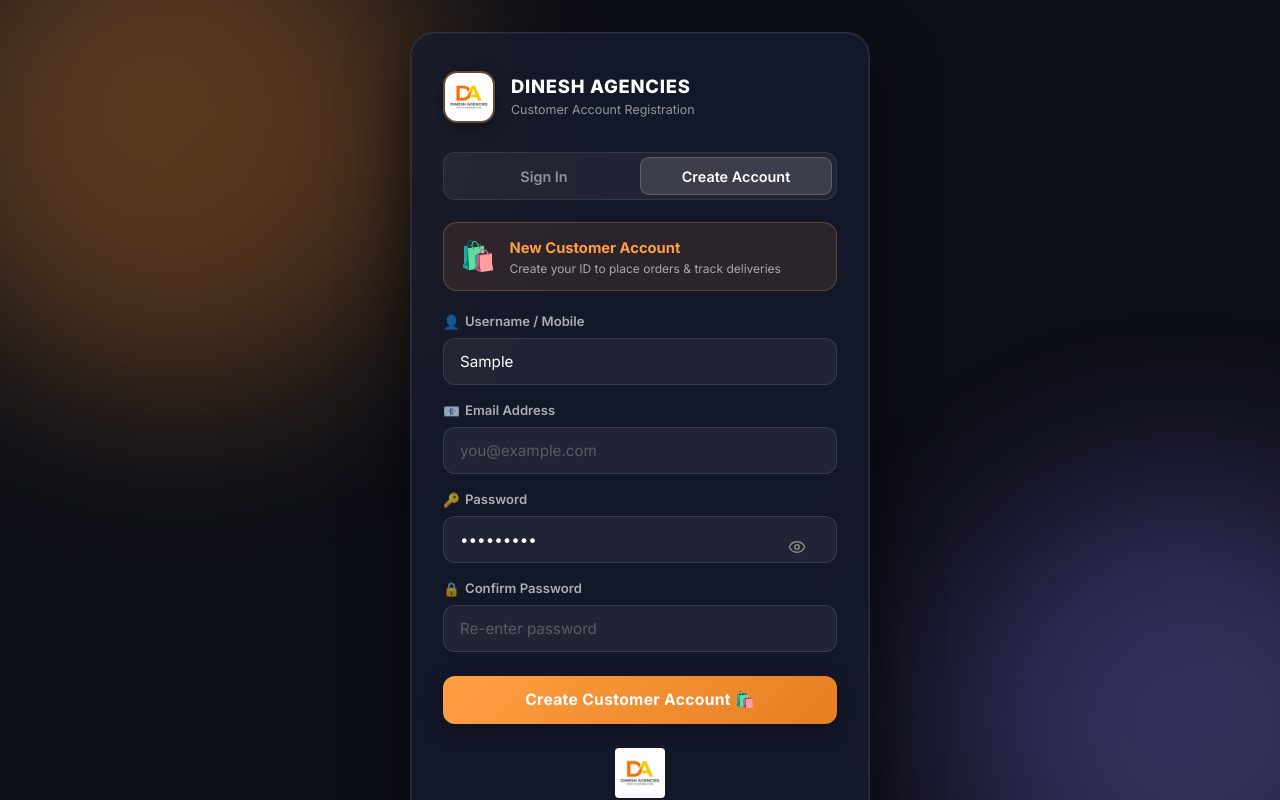
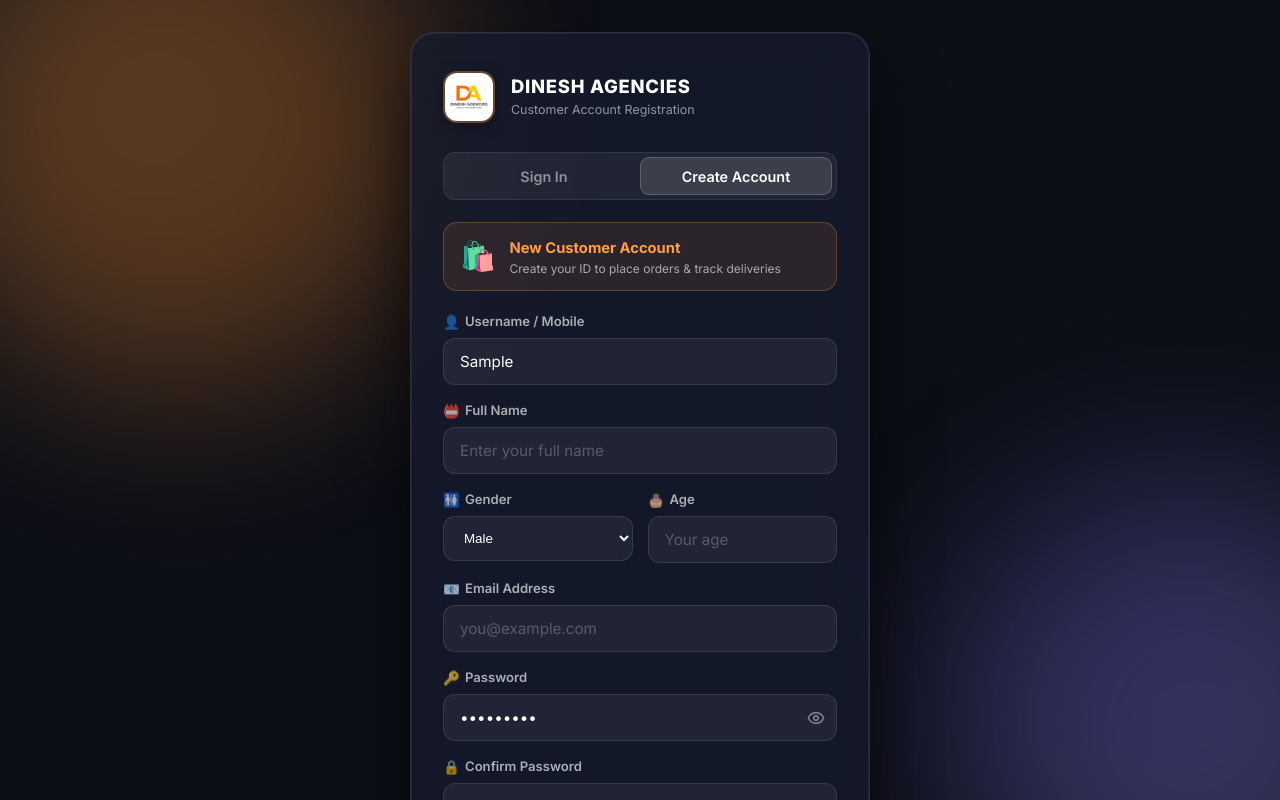
Before and after one commit to DineshTerv/Agencies-DA, a React (Vite) app in the folder frontend/: page /login in a window 1280 px wide. Both pictures are taken after typing "Sample", "Sample123" into the empty fields and a click on the button "Create Account". Shown: the top 800 px of the page. Built offline with nearby package versions, Linux system fonts and the light colour scheme.

Commit message:
feat: add name, gender, and age fields to registration and fix eye icon alignment

```diff
--- a/frontend/src/pages/AuthPage.jsx
+++ b/frontend/src/pages/AuthPage.jsx
@@ -35,7 +35,15 @@
   const [mode, setMode] = useState('login'); // 'login' | 'register'
   const [showPassword, setShowPassword] = useState(false);
   const [selectedRole, setSelectedRole] = useState('user');
-  const [form, setForm] = useState({ username: '', email: '', password: '', confirm: '' });
+  const [form, setForm] = useState({
+    username: '',
+    email: '',
+    password: '',
+    confirm: '',
+    name: '',
+    gender: 'male',
+    age: ''
+  });
   const [loading, setLoading] = useState(false);
   const [error, setError] = useState('');
   const [success, setSuccess] = useState('');
@@ -75,10 +83,12 @@
           username: form.username,
           email: form.email,
           password: form.password,
-          name: form.username,
+          name: form.name || form.username,
+          gender: form.gender,
+          age: form.age,
           phone: '',
           address: '',
-          avatar: 'man'
+          avatar: form.gender === 'female' ? 'girl' : 'man'
         });
         localStorage.setItem('da_users', JSON.stringify(users));
 
@@ -90,6 +100,9 @@
             email: form.email,
             password: form.password,
             role: 'user',
+            name: form.name,
+            gender: form.gender,
+            age: form.age
           });
         } catch (e) {
           console.log("Backend register failed, using local only.");
@@ -98,7 +111,7 @@
         setSuccess('Customer account created successfully! Please sign in.');
         setMode('login');
         setSelectedRole('user');
-        setForm({ username: '', email: '', password: '', confirm: '' });
+        setForm({ username: '', email: '', password: '', confirm: '', name: '', gender: 'male', age: '' });
       } else {
         // LOGIN MODE
         // Clear all previous tokens first to avoid cross-role mixups
@@ -289,6 +302,65 @@
           </div>
 
           {mode === 'register' && (
+            <>
+              <div className="field-group">
+                <label htmlFor="auth-name">
+                  <span className="field-icon">📛</span> Full Name
+                </label>
+                <input
+                  id="auth-name"
+                  name="name"
+                  type="text"
+                  placeholder="Enter your full name"
+                  value={form.name}
+                  onChange={handleChange}
+                  required
+                />
+              </div>
+
+              <div className="field-group" style={{ display: 'flex', flexDirection: 'row', gap: '15px' }}>
+                <div style={{ flex: 1, display: 'flex', flexDirection: 'column', gap: '6px' }}>
+                  <label htmlFor="auth-gender">
+                    <span className="field-icon">🚻</span> Gender
+                  </label>
+                  <select
+                    id="auth-gender"
+                    name="gender"
+                    value={form.gender}
+                    onChange={handleChange}
+                    style={{
+                      width: '100%',
+                      padding: '0.8rem 1rem',
+                      background: 'rgba(255, 255, 255, 0.06)',
+                      border: '1.5px solid rgba(255, 255, 255, 0.1)',
+                      borderRadius: '12px',
+                      color: 'white',
+                      cursor: 'pointer'
+                    }}
+                  >
+                    <option value="male" style={{ color: '#000' }}>Male</option>
+                    <option value="female" style={{ color: '#000' }}>Female</option>
+                    <option value="other" style={{ color: '#000' }}>Other</option>
+                  </select>
+                </div>
+                <div style={{ flex: 1, display: 'flex', flexDirection: 'column', gap: '6px' }}>
+                  <label htmlFor="auth-age">
+                    <span className="field-icon">🎂</span> Age
+                  </label>
+                  <input
+                    id="auth-age"
+                    name="age"
+                    type="number"
+                    min="13"
+                    max="100"
+                    placeholder="Your age"
+                    value={form.age}
+                    onChange={handleChange}
+                    required
+                  />
+                </div>
+              </div>
+
               <div className="field-group">
                 <label htmlFor="auth-email">
                   <span className="field-icon">📧</span> Email Address
@@ -304,12 +376,14 @@
                 autoComplete="email"
               />
             </div>
+            </>
           )}
 
-          <div className="field-group" style={{ position: 'relative' }}>
+          <div className="field-group">
             <label htmlFor="auth-password">
               <span className="field-icon">🔑</span> Password
             </label>
+            <div style={{ position: 'relative' }}>
               <input
                 id="auth-password"
                 name="password"
@@ -327,22 +401,36 @@
                 onChange={handleChange}
                 required
                 autoComplete={mode === 'register' ? 'new-password' : 'current-password'}
-              style={{ paddingRight: '40px' }}
+                style={{ width: '100%', paddingRight: '40px' }}
               />
               <button
                 type="button"
                 onClick={() => setShowPassword(!showPassword)}
-              style={{ position: 'absolute', right: '12px', top: '38px', background: 'none', border: 'none', cursor: 'pointer', color: '#888' }}
+                style={{
+                  position: 'absolute',
+                  right: '12px',
+                  top: '50%',
+                  transform: 'translateY(-50%)',
+                  background: 'none',
+                  border: 'none',
+                  cursor: 'pointer',
+                  color: '#888',
+                  display: 'flex',
+                  alignItems: 'center',
+                  padding: 0
+                }}
               >
                 {showPassword ? <EyeOff size={18} /> : <Eye size={18} />}
               </button>
             </div>
+          </div>
 
           {mode === 'register' && (
-            <div className="field-group" style={{ position: 'relative' }}>
+            <div className="field-group">
               <label htmlFor="auth-confirm">
                 <span className="field-icon">🔒</span> Confirm Password
               </label>
+              <div style={{ position: 'relative' }}>
                 <input
                   id="auth-confirm"
                   name="confirm"
@@ -352,8 +440,9 @@
                   onChange={handleChange}
                   required
                   autoComplete="new-password"
-                style={{ paddingRight: '40px' }}
+                  style={{ width: '100%', paddingRight: '40px' }}
                 />
+              </div>
             </div>
           )}
 
```
Lines whose indentation alone changed are shown as unchanged.
